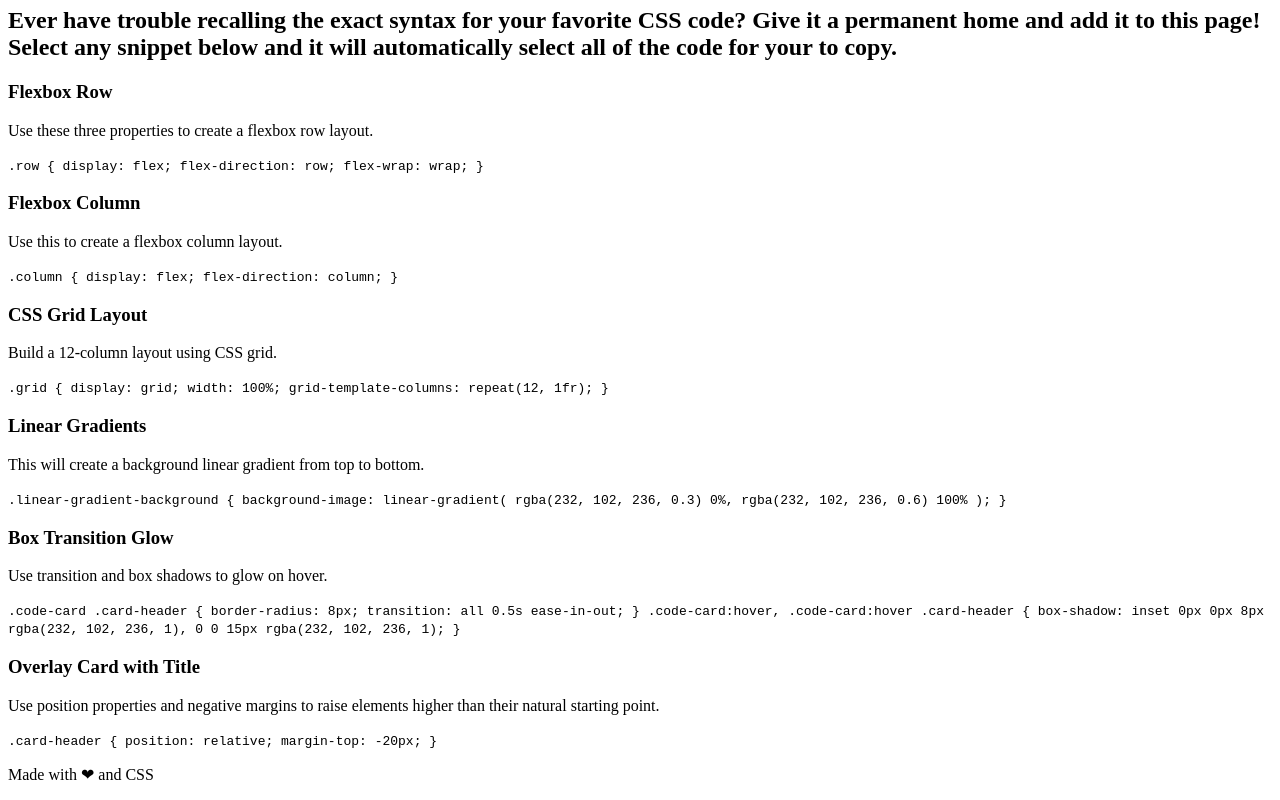
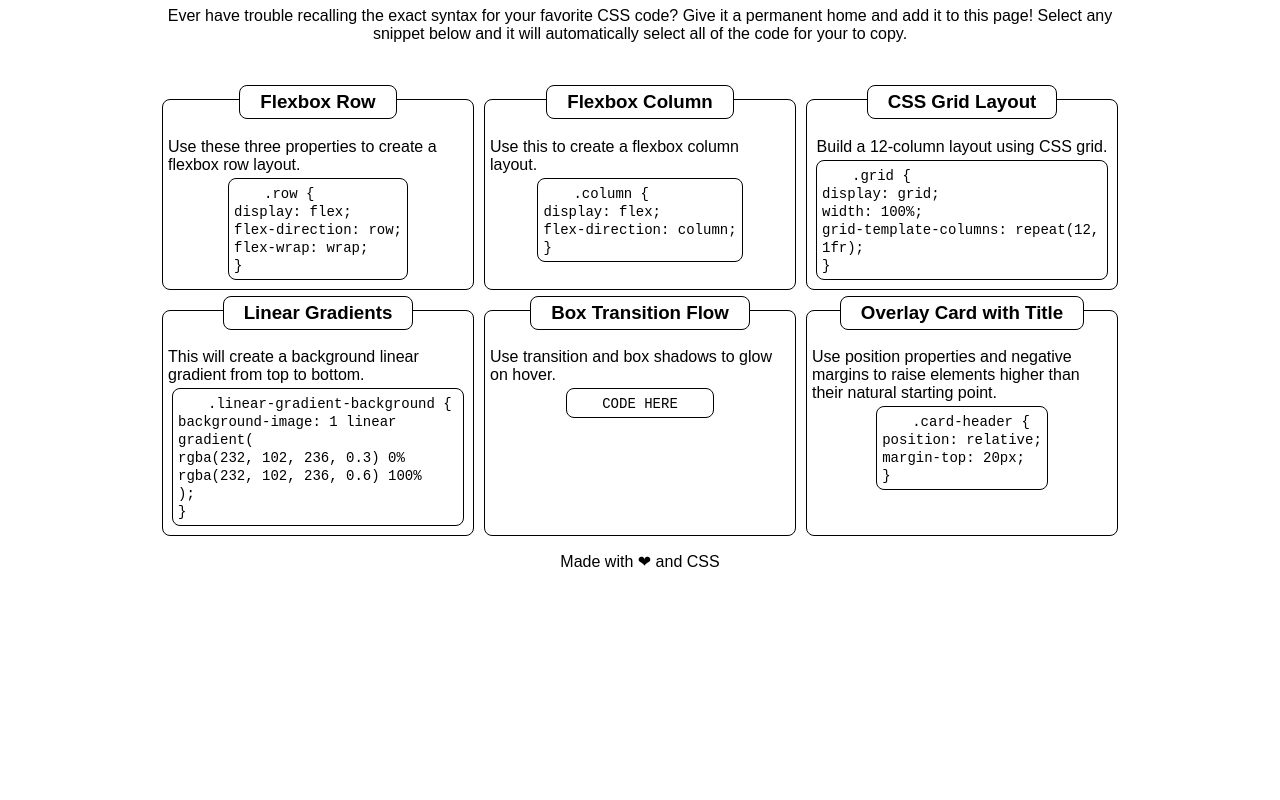
Before and after one commit to zhill0950/collab-repo, a plain HTML site: page index.html in a window 1280 px wide. Shown: the part 73-873 px from the top of the page. After the commit the page ends 800 px from the top, so only its background shows below. Drawn offline with Linux system fonts and the light colour scheme.

Commit message:
add html/css

```diff
--- a/assets/style.css
+++ b/assets/style.css
@@ -0,0 +1,115 @@
+* {
+    font-family: Arial;
+}
+
+
+
+header {
+    text-align: center;
+}
+
+p {
+    font-size: 16px;
+    padding: 0 150px 0 150px;
+}
+
+/* Row */
+section {
+    display: flex;
+    flex-direction: row;
+    flex-wrap: wrap;
+    width: 100%;
+    justify-content: center;
+    padding-top: 20px;
+}
+
+/* Column */
+article {
+    display: flex;
+    flex-direction: column;
+    max-width: 300px;
+    margin-top: 20px;
+    margin-left: 5px;
+    margin-right: 5px;
+    padding: 5px;
+    align-items: center;
+    border: 1px solid black;
+    border-radius: 8px;
+}
+
+.card-header {
+    position: relative;
+    margin-top: -20px;
+    border: 1px solid;
+    border-radius: 8px;
+    background-color: white;
+    padding: 5px;
+    padding-left: 20px;
+    padding-right: 20px;
+}
+
+code {
+    -webkit-user-select: all;
+    user-select: all;
+    margin: 30px;
+    font-size: 14px;
+    font-family: 'Courier New', Courier, monospace;
+}
+
+.code {
+    padding: 5px;
+    font-family: sans-serif;
+    border: 1px solid black;
+    border-radius: 8px;
+    margin: 4px;
+    background-image: linear-gradient
+    (
+        rgba(232, 102, 236, 0.3) 0%
+        rgba(232, 102, 236, 0.6) 100%
+    );
+}
+
+footer {
+    text-align: center;
+}
+
+
+
+
+
+
+
+
+
+
+
+/* h2 {
+    text-align: center;
+}
+
+.grid {
+    display: grid;
+    width: 100%;
+    grid-template-columns: repeat(12, 1fr);
+}
+
+.grid.card {
+    display: flex;
+    flex-wrap: wrap;
+    flex-flow: column wrap;
+    justify-content: center;
+}
+
+.row {
+    display: flex;
+    flex-direction: row;
+    flex-wrap: wrap;
+}
+
+.card {
+    display: flex;
+    flex-direction: column;
+    border: 1px solid;
+    border-color: blue;
+    padding: 10px;
+} */
--- a/index.html
+++ b/index.html
@@ -4,92 +4,104 @@
 <head>
     <meta charset="UTF-8">
     <meta name="viewport" content="width=device-width, initial-scale=1.0">
-    <title>Document</title>
+    <link rel="stylesheet" type="text/css" href="./assets/style.css"/>
+
+    <title>CSS Snippet Cheatsheet</title>
 </head>
 
 <body>
+
     <header>
         <h1>CSS Snippet Cheatsheet</h1>
-    </header>
-    <section>
-        <h2>Ever have trouble recalling the exact syntax for your favorite CSS code?
+
+        <p>Ever have trouble recalling the exact syntax for your favorite CSS code?
             Give it a permanent home and add it to this page! Select any snippet below
             and it will automatically select all of the code for your to copy.
-        </h2>
+        </p>
+    </header>
+
+
+    <section>
         <article>
-            <div>
-                <h3>Flexbox Row</h3>
-                <p>Use these three properties to create a flexbox row layout.</p>
+            <h3 class="card-header">Flexbox Row</h3>
+                <div>Use these three properties to create a flexbox row layout.</div>
+                    <div class="code">
                 <code>
-                    .row {
-                        display: flex;
-                        flex-direction: row;
-                        flex-wrap: wrap;
+                    .row { <br/>
+                        display: flex; <br/>
+                        flex-direction: row; <br/>
+                        flex-wrap: wrap; <br/>
                     }
                 </code>
                     </div>
-            <div>
-                <h3>Flexbox Column</h3>
-                <p>Use this to create a flexbox column layout.</p>
+        </article>
+
+        <article>
+            <h3 class="card-header">Flexbox Column</h3>
+                <div>Use this to create a flexbox column layout.</div>
+                    <div class="code">
                 <code>
-                    .column {
-                        display: flex;
-                        flex-direction: column;
+                    .column { <br/>
+                        display: flex; <br/>
+                        flex-direction: column; <br/>
                     }
                 </code>
                     </div>
-            <div>
-                <h3>CSS Grid Layout</h3>
-                <p>Build a 12-column layout using CSS grid.</p>
+        </article>
+
+        <article>
+            <h3 class="card-header">CSS Grid Layout</h3>
+                <div>Build a 12-column layout using CSS grid.</div>
+                        <div class="code">
                     <code>
-                    .grid {
-                        display: grid;
-                        width: 100%;
-                        grid-template-columns: repeat(12, 1fr);
+                        .grid { <br/>
+                            display: grid; <br>
+                            width: 100%; <br>
+                            grid-template-columns: repeat(12, 1fr); <br>
                         }
                     </code>
                         </div>
-            <div>
-                <h3>Linear Gradients</h3>
-                <p>This will create a background linear gradient from top to bottom.</p>
+        </article>
+
+        <article>
+            <h3 class="card-header">Linear Gradients</h3>
+                <div>This will create a background linear gradient from top to bottom.</div>
+                    <div class="code">
                 <code>
-                    .linear-gradient-background {
-                        background-image: linear-gradient(
-                            rgba(232, 102, 236, 0.3) 0%,
-                            rgba(232, 102, 236, 0.6) 100%
-                        );
+                    .linear-gradient-background { </br>
+                        background-image: 1 linear gradient( </br>
+                            rgba(232, 102, 236, 0.3) 0% </br>
+                            rgba(232, 102, 236, 0.6) 100% </br>
+                        ); </br>
                     }
                 </code>
                     </div>
-            <div>
-                <h3>Box Transition Glow</h3>
-                <p>Use transition and box shadows to glow on hover.</p>
+        </article>
+
+        <article>
+            <h3 class="card-header">Box Transition Flow</h3>
+                <div>Use transition and box shadows to glow on hover.</div>
+                    <div class="code">
                 <code>
-                    .code-card .card-header {
-                        border-radius: 8px;
-                        transition: all 0.5s ease-in-out;
-                    }
-
-                    .code-card:hover,
-                    .code-card:hover .card-header {
-                        box-shadow: inset 0px 0px 8px
-                        rgba(232, 102, 236, 1), 0 0 15px
-                        rgba(232, 102, 236, 1);
-                    }
+                    CODE HERE
                 </code>
                     </div>
-            <div>
-                <h3>Overlay Card with Title</h3>
-                <p>Use position properties and negative margins to raise elements higher than their natural starting point.</p>
+        </article>
+
+        <article>
+            <h3 class="card-header">Overlay Card with Title</h3>
+                <div>Use position properties and negative margins to raise elements higher than their natural starting point.</div>
+                        <div class="code">
                     <code>
-                    .card-header {
-                        position: relative;
-                        margin-top: -20px;
+                       .card-header { <br>
+                        position: relative; <br>
+                        margin-top: 20px; <br>
                        }
                     </code>
                         </div>
         </article>
     </section>
+
     <footer>
         <p>Made with &#x2764; and CSS</p>
     </footer>
```
Lines whose indentation alone changed are shown as unchanged.
